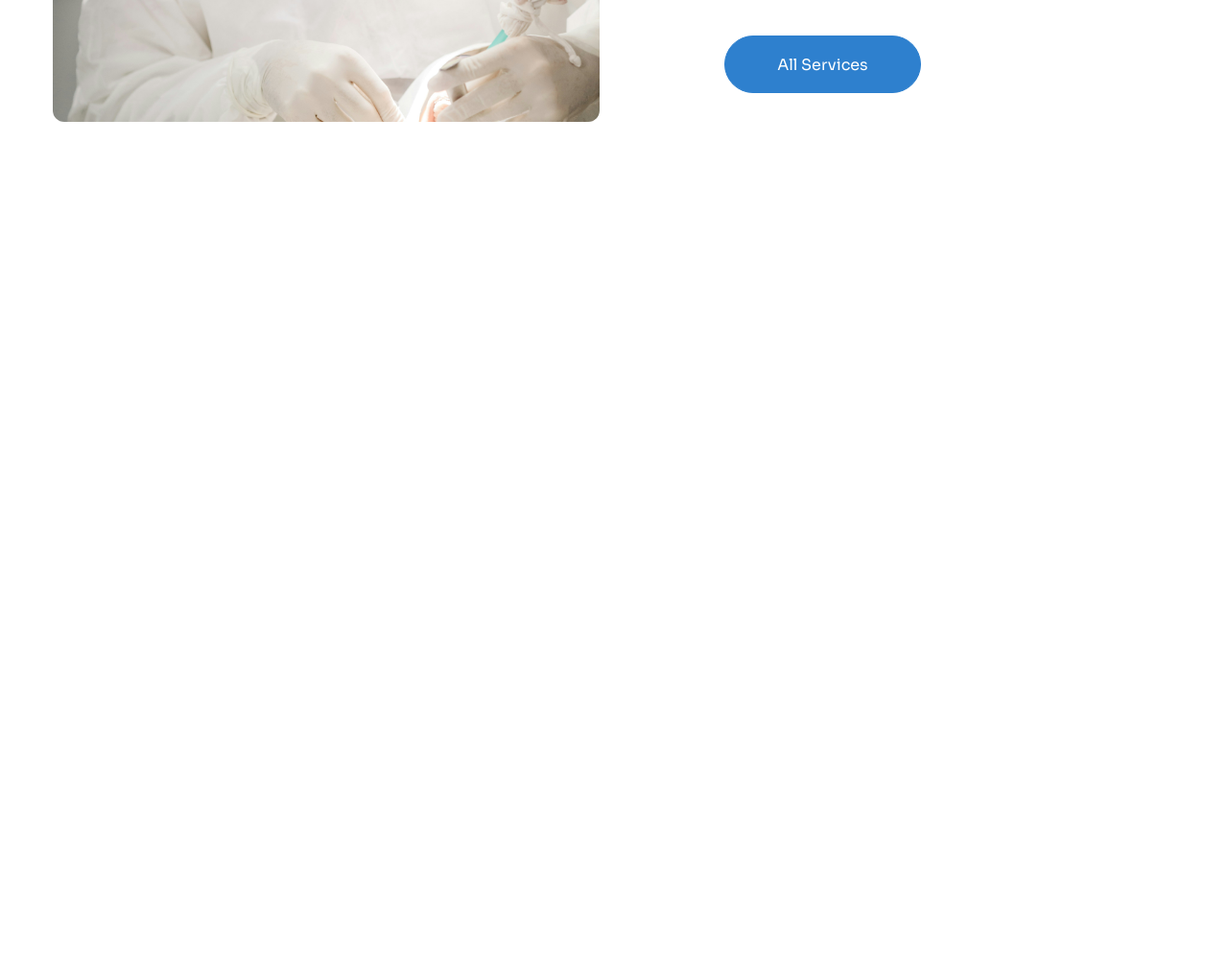
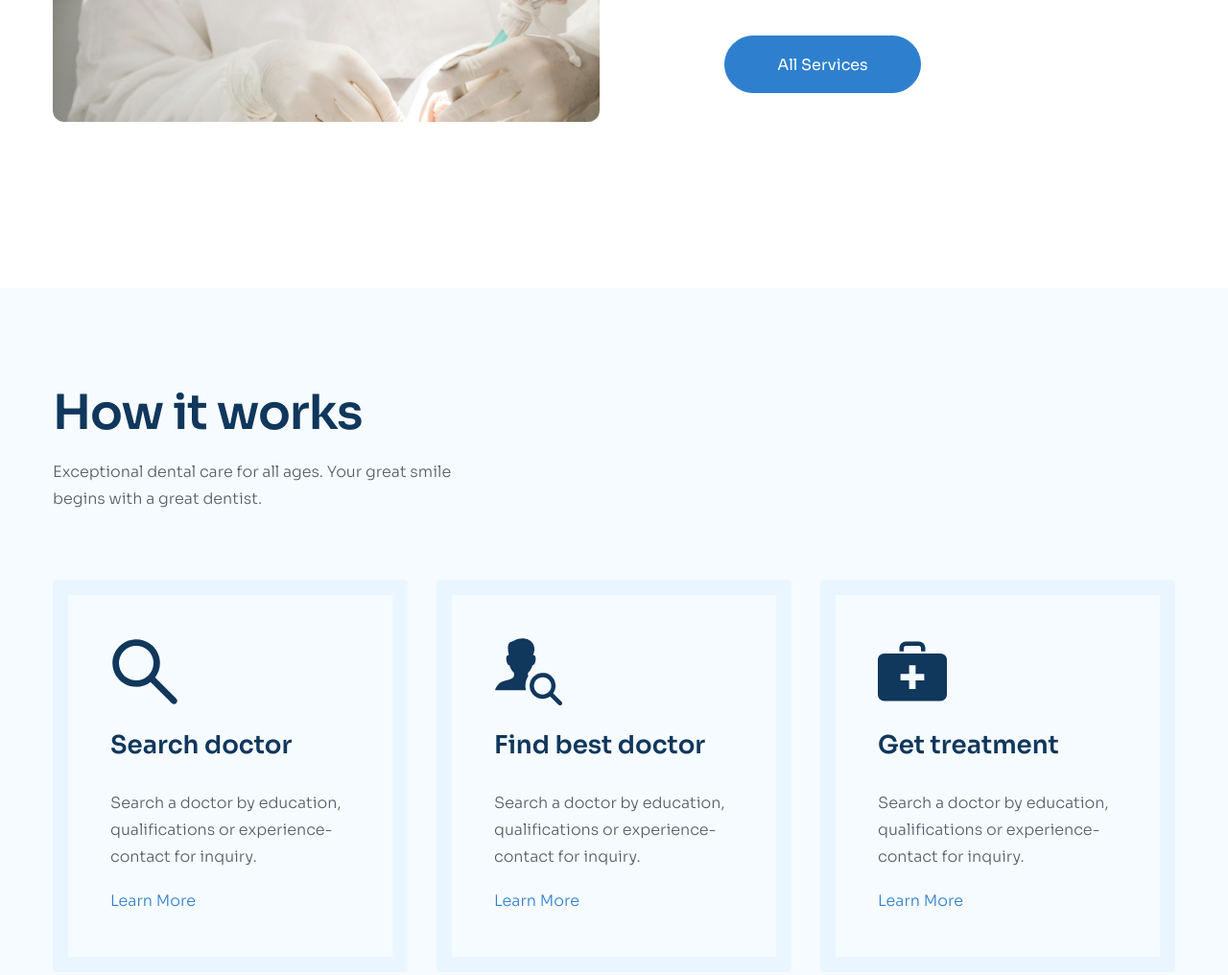
Before and after one commit to khoaphan1/htmlcss-project-03, a plain HTML site: page index.html in a window 1280 px wide. Shown: the part 1617-2633 px from the top of the page at 96% size. Before the commit the page ends 1917 px from the top, so only its background shows below. Drawn offline with Linux system fonts and the light colour scheme.

Commit message:
create work

```diff
--- a/assets/css/styles.css
+++ b/assets/css/styles.css
@@ -320,3 +320,57 @@ a {
     font-weight: 300;
     line-height: 1.75;
 }
+
+/* Work */
+.work {
+    background: #f6fbff;
+    padding: 100px 0;
+}
+
+.work__desc {
+    width: 468px;
+}
+
+.work__list {
+    margin-top: 70px;
+    display: grid;
+    grid-template-columns: repeat(3, 1fr);
+    column-gap: 30px;
+}
+
+.work-item {
+    padding: 44px;
+    border-radius: 4px;
+    border: 16px solid #eaf6ff;
+    transition: 0.25s;
+}
+
+.work-item:hover {
+    transform: translateY(-16px);
+    border-color: #2e80ce;
+}
+
+.work-item__heading {
+    margin-top: 20px;
+    color: #10375c;
+    font-size: 26px;
+    font-weight: 600;
+    line-height: 1.38;
+}
+
+.work-item__desc {
+    margin-top: 28px;
+    color: #575f66;
+    font-size: 16px;
+    font-weight: 300;
+    line-height: 1.75;
+}
+
+.work-item__more {
+    display: inline-block;
+    margin-top: 18px;
+    color: #2e80ce;
+    font-size: 16px;
+    font-weight: 300;
+    line-height: 1.75;
+}
--- a/index.html
+++ b/index.html
@@ -181,6 +181,7 @@
         </header>
 
         <main>
+            <!-- Service -->
             <section class="service">
                 <div class="container">
                     <h2 class="service__heading section-heading">
@@ -283,6 +284,64 @@
                     </div>
                 </div>
             </section>
+
+            <!-- Work -->
+            <section class="work">
+                <div class="container">
+                    <h2 class="section-heading">How it works</h2>
+                    <p class="section-desc work__desc">
+                        Exceptional dental care for all ages. Your great smile
+                        begins with a great dentist.
+                    </p>
+
+                    <div class="work__list">
+                        <!-- Work item 1 -->
+                        <section class="work-item">
+                            <img
+                                src="./assets/icons/search.svg"
+                                alt=""
+                                class="work-item__icon"
+                            />
+                            <h3 class="work-item__heading">Search doctor</h3>
+                            <p class="work-item__desc">
+                                Search a doctor by education, qualifications or
+                                experience-contact for inquiry.
+                            </p>
+                            <a href="" class="work-item__more">Learn More</a>
+                        </section>
+
+                        <!-- Work item 2 -->
+                        <section class="work-item">
+                            <img
+                                src="./assets/icons/search-user.svg"
+                                alt=""
+                                class="work-item__icon"
+                            />
+                            <h3 class="work-item__heading">Find best doctor</h3>
+                            <p class="work-item__desc">
+                                Search a doctor by education, qualifications or
+                                experience-contact for inquiry.
+                            </p>
+                            <a href="" class="work-item__more">Learn More</a>
+                        </section>
+
+                        <!-- Work item 3 -->
+                        <section class="work-item">
+                            <img
+                                src="./assets/icons/bag.svg"
+                                alt=""
+                                class="work-item__icon"
+                            />
+                            <h3 class="work-item__heading">Get treatment</h3>
+                            <p class="work-item__desc">
+                                Search a doctor by education, qualifications or
+                                experience-contact for inquiry.
+                            </p>
+                            <a href="" class="work-item__more">Learn More</a>
+                        </section>
+                    </div>
+                </div>
+            </section>
         </main>
     </body>
 </html>
```
Also changed, not shown: assets/icons/bag.svg (added), assets/icons/search-user.svg (added), assets/icons/search.svg (added).
